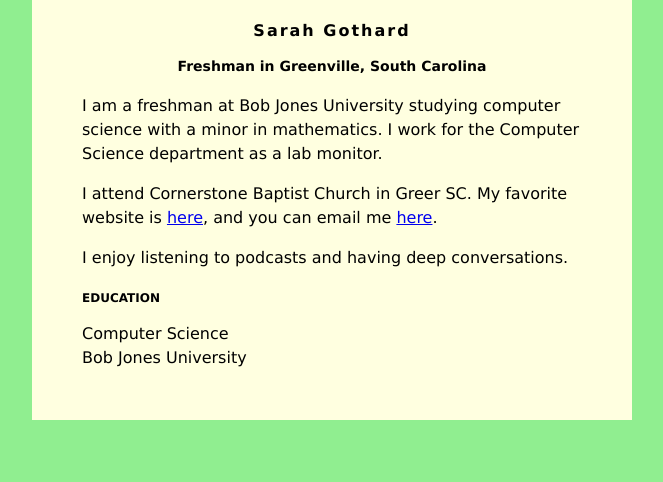
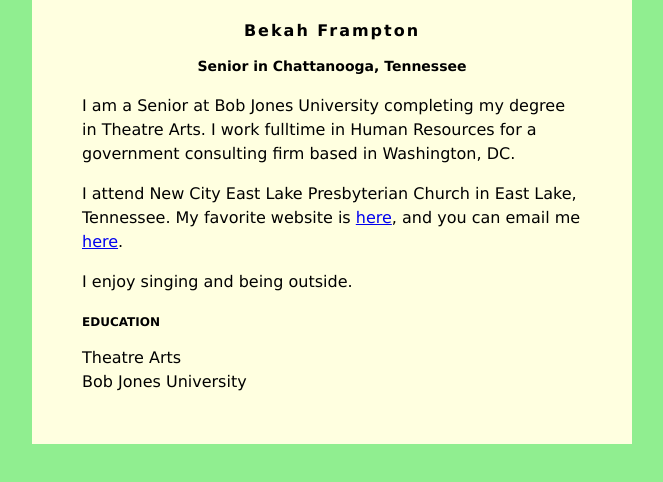
Before and after one commit to rfram511/tec101, a plain HTML site: page index.html in a window 1280 px wide. Shown: the whole page, without its empty margins (308-971 px from the left). Drawn offline with Linux system fonts and the light colour scheme.

Commit message:
Update index.html

```diff
--- a/index.html
+++ b/index.html
@@ -30,21 +30,20 @@ h3 {
 </head>
 <body>
     <div id="content">
-        <h1>Sarah Gothard</h1>
-        <h2>Freshman in Greenville, South Carolina</h2>
+        <h1>Bekah Frampton</h1>
+        <h2>Senior in Chattanooga, Tennessee</h2>
 
-         <p>I am a freshman at Bob Jones University studying computer science with a minor in
-            mathematics. I work for the Computer Science department as a lab monitor.</p>
+         <p>I am a Senior at Bob Jones University completing my degree in Theatre Arts. I work fulltime in Human Resources for a government consulting firm based in Washington, DC.</p>
          <p>
-            I attend Cornerstone Baptist Church in Greer SC. My favorite website is
-            <a href="https://mobilehymns.org/">here</a>, and you can email me
-            <a href="mailto:sgothard@bju.edu">here</a>.
+            I attend New City East Lake Presbyterian Church in East Lake, Tennessee. My favorite website is
+            <a href="https://www.mtishows.com/">here</a>, and you can email me
+            <a href="mailto:rfram511@students.bju.edu">here</a>.
          </p>
          <p>
-            I enjoy listening to podcasts and having deep conversations.
+            I enjoy singing and being outside.
          </p>
         <h3>EDUCATION</h3>
-        Computer Science<br />
+        Theatre Arts<br />
         Bob Jones University
     </div>
 </body>
```
